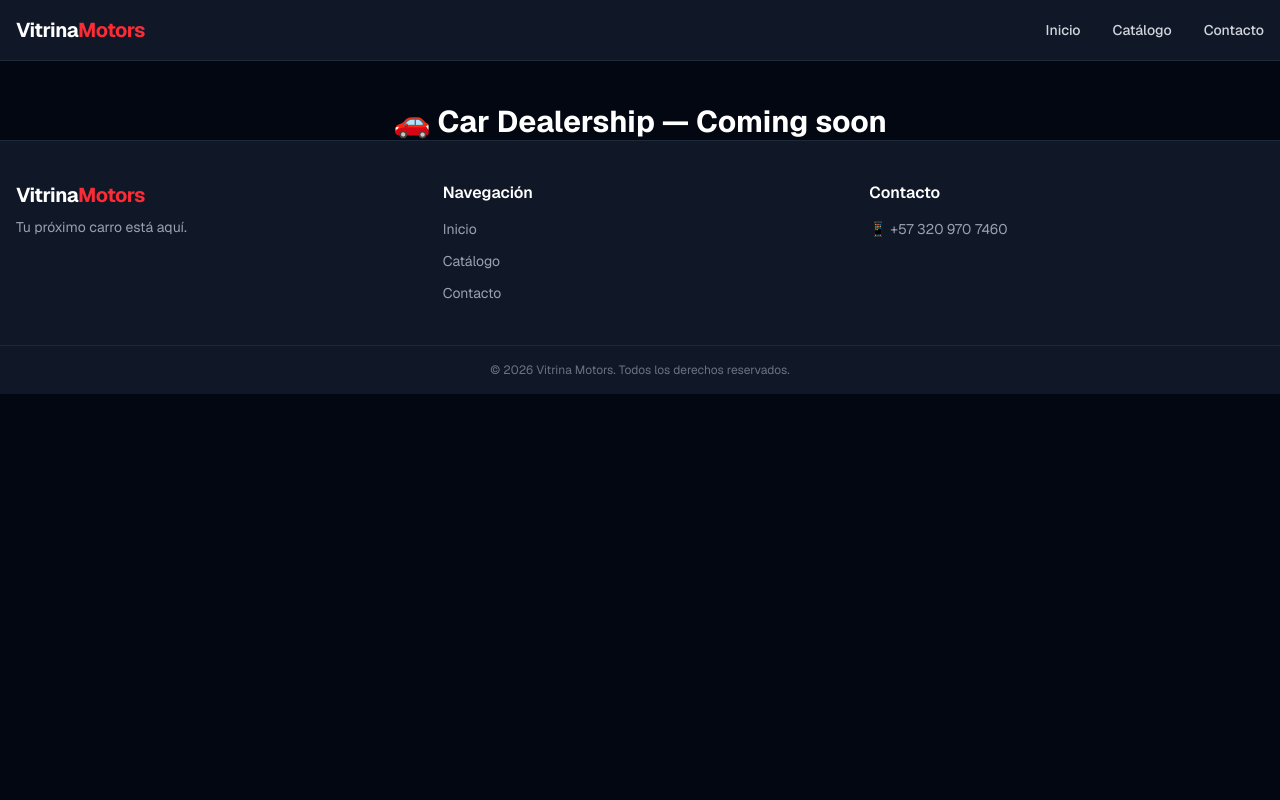
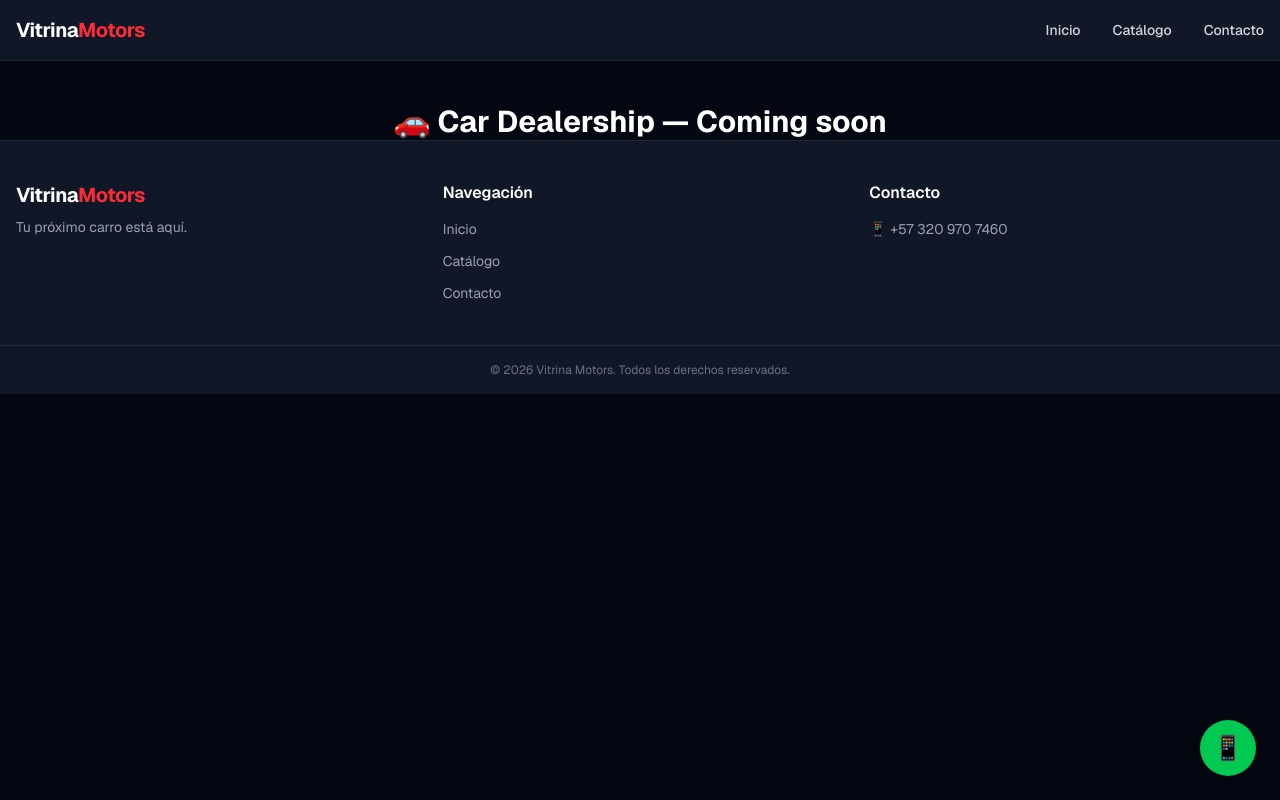
Before and after one commit to santiago128/vitrina-motors, a Next.js app: page / in a window 1280 px wide. Built offline with nearby package versions, Linux system fonts and the light colour scheme.

Commit message:
feat: HU-10 botón WhatsApp flotante

```diff
--- a/app/layout.tsx
+++ b/app/layout.tsx
@@ -3,6 +3,7 @@ import { Geist } from "next/font/google";
 import "./globals.css";
 import Navbar from "@/components/layout/Navbar";
 import Footer from "@/components/layout/Footer";
+import WhatsAppButton from "@/components/ui/WhatsAppButton";
 
 const geist = Geist({ subsets: ["latin"] });
 
@@ -24,6 +25,7 @@ export default function RootLayout({
           {children}
         </main>
         <Footer />
+        <WhatsAppButton />
       </body>
     </html>
   );
--- /dev/null
+++ b/components/ui/WhatsAppButton.tsx
@@ -0,0 +1,11 @@
+export default function WhatsAppButton() {
+  return (
+
+    <a
+        className="fixed bottom-6 right-6 z-50 bg-green-500 hover:bg-green-400 text-white rounded-full w-14 h-14 flex items-center justify-center shadow-lg transition-colors text-2xl"
+        href="https://wa.me/573209707460"
+        target="_blank"
+        rel="noreferrer">
+     📱</a>
+  );
+}
```
